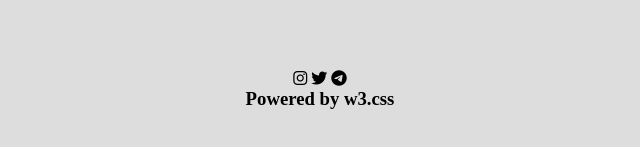
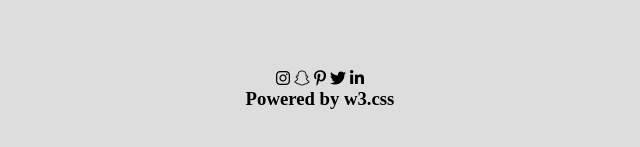
Before and after one commit to NurulloevFayzullo/Tamplates, a plain HTML site: page index.html in a window 1280 px wide. Shown: the part 2980-3127 px from the top of the page, 320-960 px from the left. Drawn offline with Linux system fonts and the light colour scheme.

Commit message:
Update index.html

```diff
--- a/index.html
+++ b/index.html
@@ -46,11 +46,11 @@
     </div>
     <div class="icon-body">
         <div class="icon">
-                <i class="fa-brands fa-square-facebook"></i>
                 <i class="fa-brands fa-instagram"></i>
-                <i class="fa-brands fa-twitter"></i>
-                <i class="fa-brands fa-telegram"></i>
-                <i class="fa-brands fa-square-snapchat"></i>
+            <i class="fa-brands fa-snapchat"></i>
+            <i class="fa-brands fa-pinterest-p"></i>
+            <i class="fa-brands fa-twitter"></i>
+            <i class="fa-brands fa-linkedin-in"></i>
         </div>
         <div class="text">
             <h3>Powered by <span> w3.css</span></h3>
```
